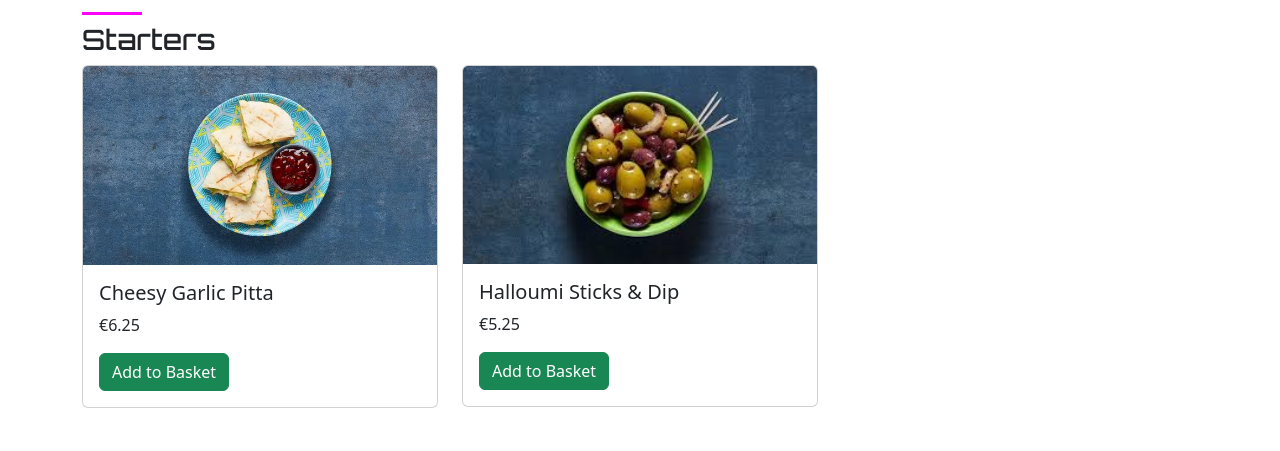
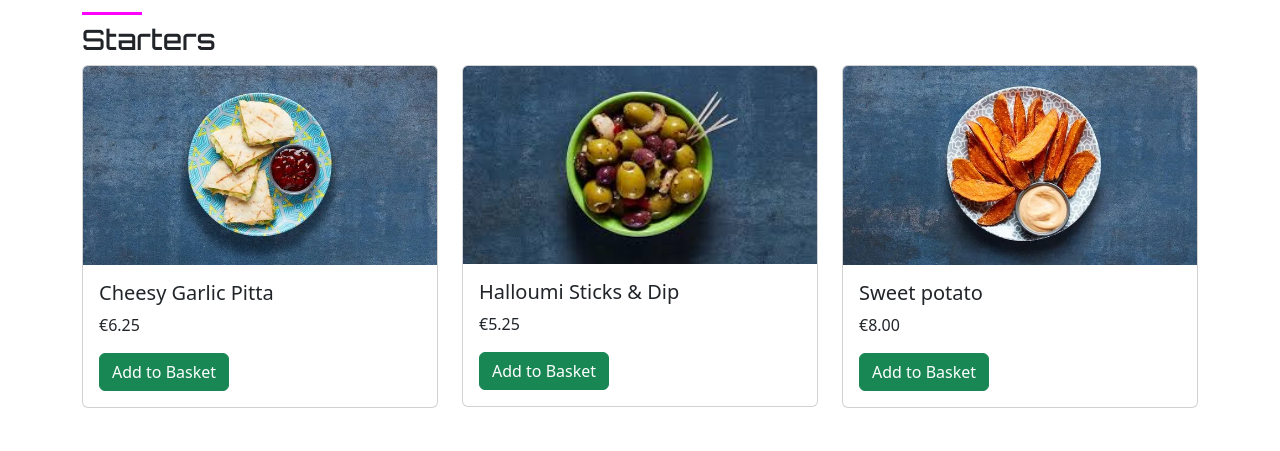
Before and after one commit to FawasAjani/cafe-app, a React (Create React App) app: page /order in a window 1280 px wide. Shown: the part 163-614 px from the top of the page. Built offline with nearby package versions, Linux system fonts and the light colour scheme.

Commit message:
Sweet potato image added

```diff
--- a/src/components/order.js
+++ b/src/components/order.js
@@ -2,15 +2,17 @@ import { useState } from "react";
 //images
 import garlicpittaImage from '../images/garlic_pitta.jpg';
 import olivesImage from '../images/olives.jpg';
+import SweetpotatoImage from '../images/sweet-potato-wedges.jpg';
 import "bootstrap/dist/css/bootstrap.min.css";
 //Food iteams
 const foodItems = [
     { id: 1, category: "Starters", name: "Cheesy Garlic Pitta", price: 6.25, image: garlicpittaImage },
     { id: 2, category: "Starters", name: "Halloumi Sticks & Dip", price: 5.25, image: olivesImage },
-    { id: 3, category: "Main Dishes", name: "Classic Burger", price: 9.99, image: "burger.jpg" },
-    { id: 4, category: "Main Dishes", name: "Grilled Chicken", price: 12.99, image: "grilled_chicken.jpg" },
-    { id: 5, category: "Desserts", name: "Chocolate Brownie", price: 4.99, image: "brownie.jpg" },
-    { id: 6, category: "Desserts", name: "Ice Cream Sundae", price: 5.49, image: "ice_cream.jpg" },
+    { id: 3, category: "Starters", name: "Sweet potato", price: 8.00, image: SweetpotatoImage  },
+    { id: 4, category: "Main Dishes", name: "Classic Burger", price: 9.99, image: "burger.jpg" },
+    { id: 6, category: "Main Dishes", name: "Grilled Chicken", price: 12.99, image: "grilled_chicken.jpg" },
+    { id: 7, category: "Desserts", name: "Chocolate Brownie", price: 4.99, image: "brownie.jpg" },
+    { id: 8, category: "Desserts", name: "Ice Cream Sundae", price: 5.49, image: "ice_cream.jpg" },
 ];
 
 function Order({ basket, setBasket }) {
```
Also changed, not shown: src/images/morroccanvegetableplatter.jpg (added), src/images/sweet-potato-wedges.jpg (added).
